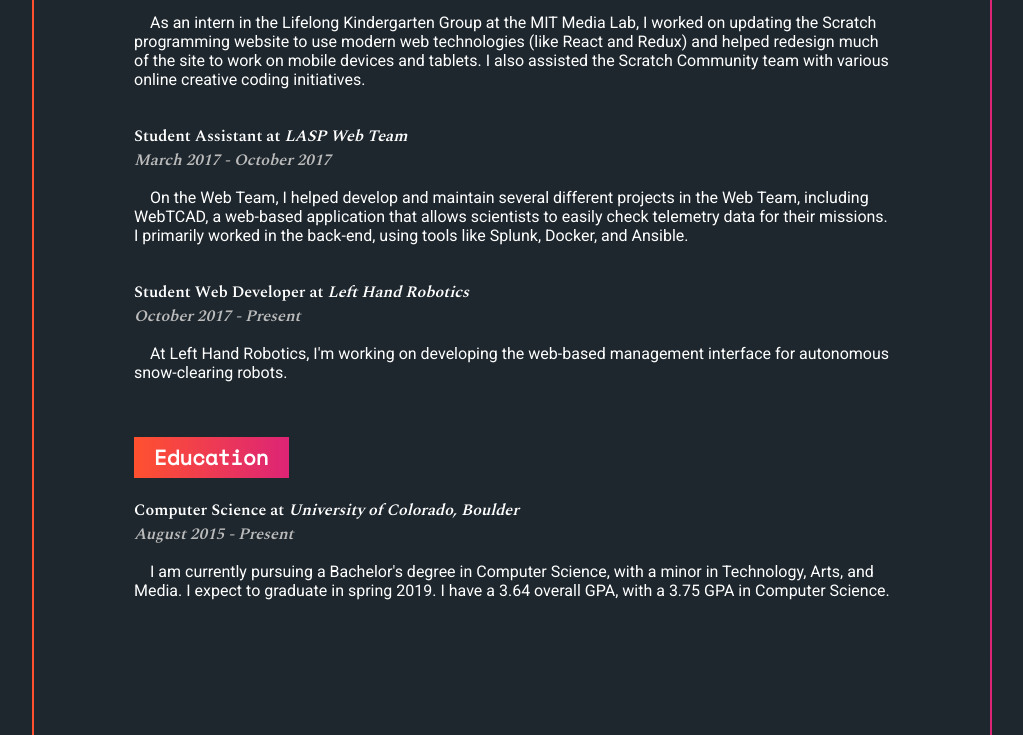
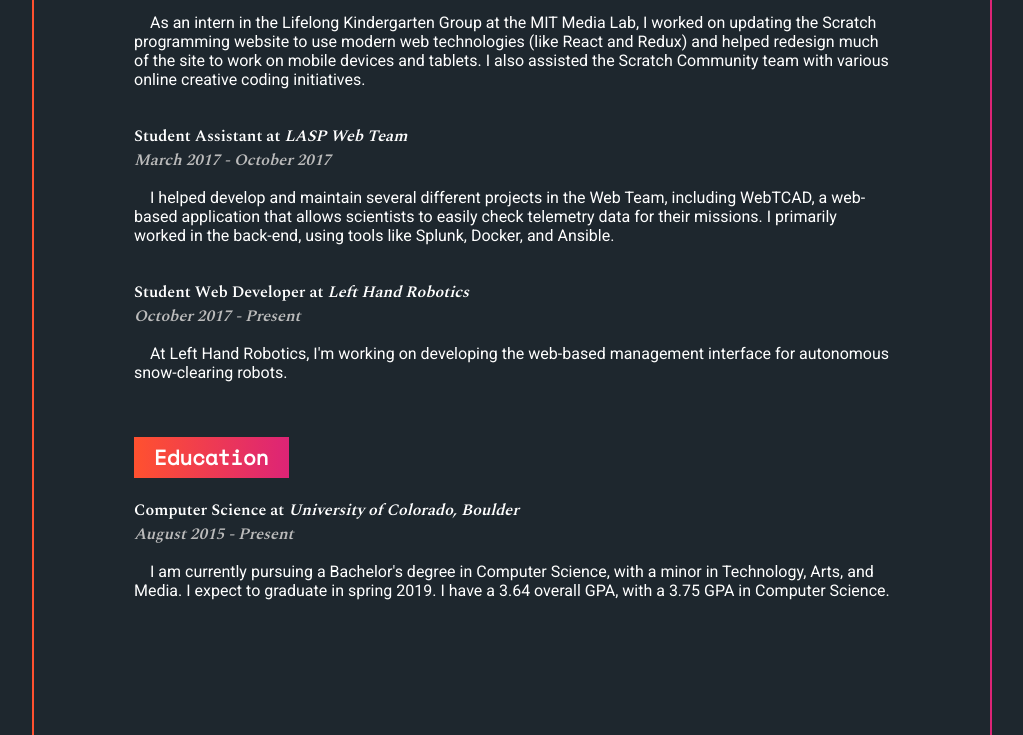
Before and after one commit to hyperobject/portfolio-basic, a plain HTML site: page index.html in a window 1280 px wide. Shown: the part 1120-1855 px from the top of the page, without its empty margins (128-1151 px from the left). Drawn offline with nearby package versions, Linux system fonts and the light colour scheme.

Commit message:
Fix grammar issue in job experience section

```diff
--- a/index.html
+++ b/index.html
@@ -40,7 +40,7 @@
                 <h4 class="title">Student Assistant at <em>LASP Web Team</em></h4>
                 <h4 class="date">March 2017 - October 2017</h4>
                 <p class="description">
-                    On the Web Team, I helped develop and maintain several different projects in the Web Team, including WebTCAD, a web-based application that allows scientists to easily check telemetry data for their missions.
+                    I helped develop and maintain several different projects in the Web Team, including WebTCAD, a web-based application that allows scientists to easily check telemetry data for their missions.
                     I primarily worked in the back-end, using tools like Splunk, Docker, and Ansible.
                 </p>
 
```
